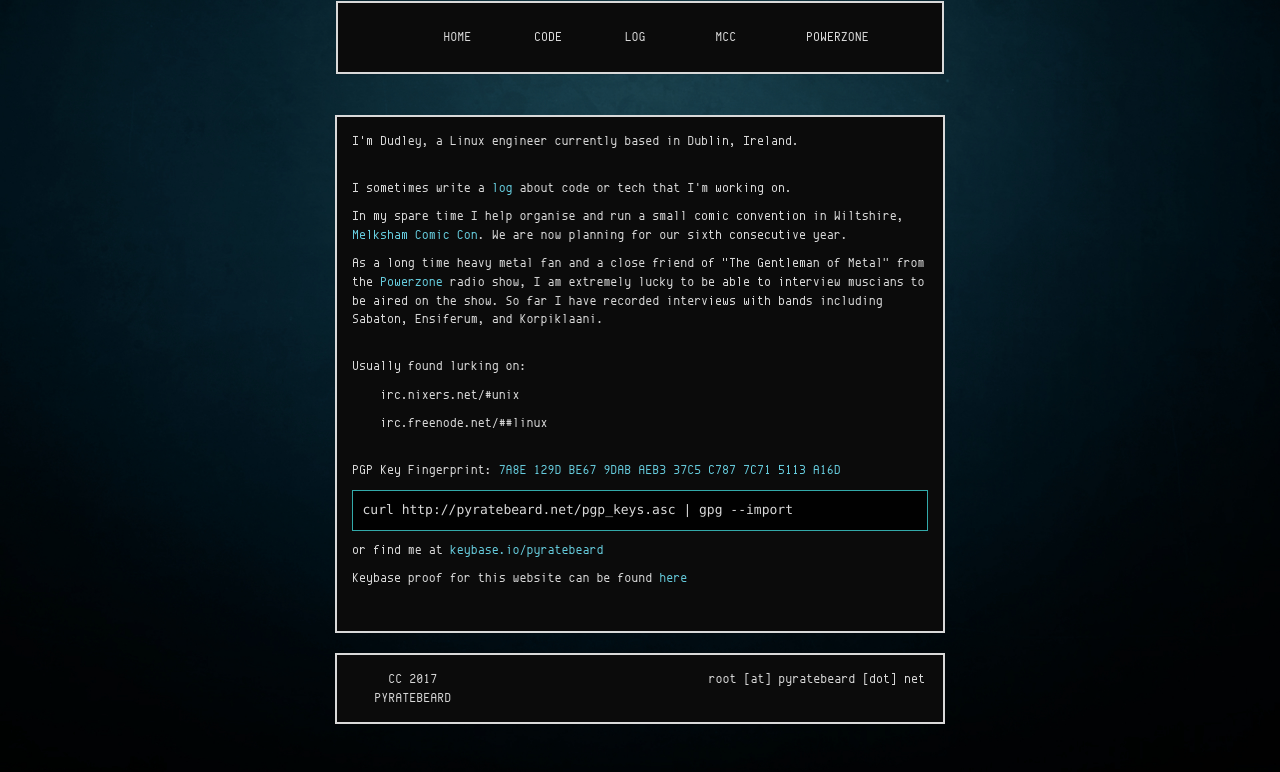
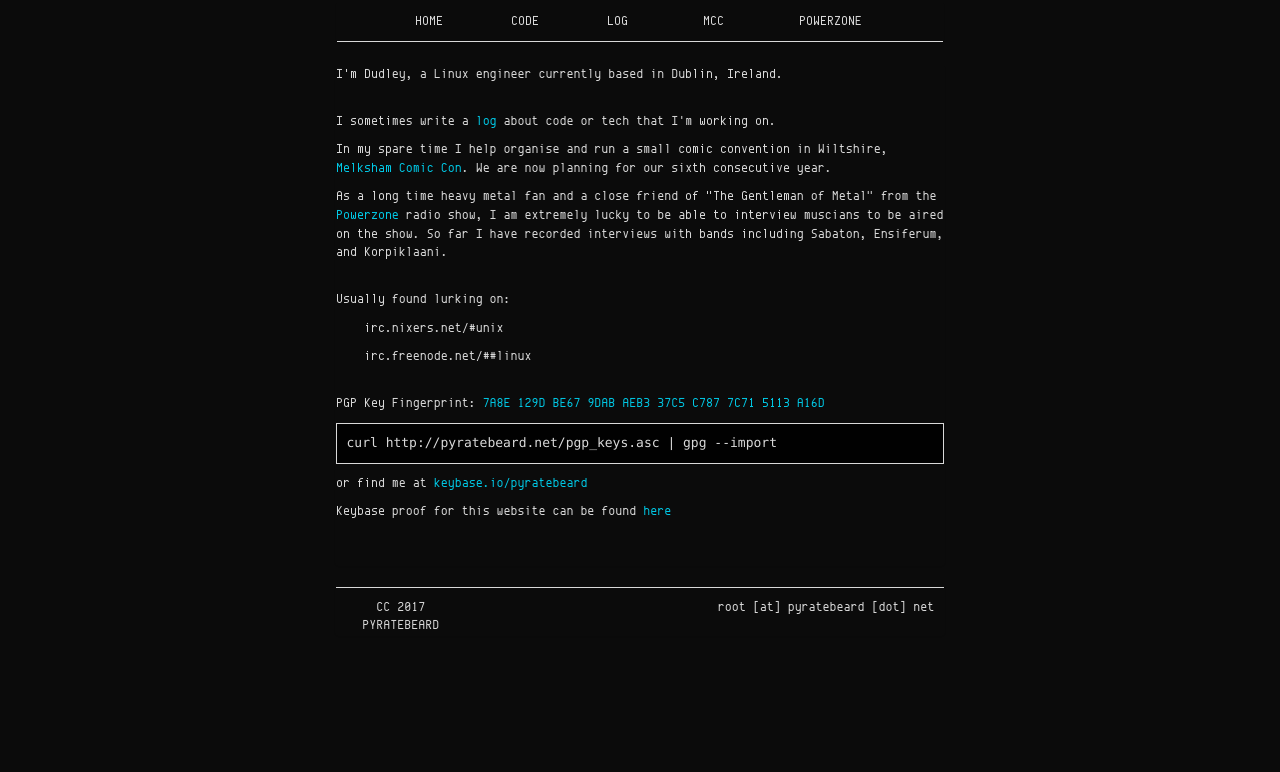
Before and after one commit to pyratebeard/pyratebeard.github.io, a Jekyll site: the page built from index.html, in a window 1280 px wide. Shown: the top 772 px of the page. Built offline with Jekyll 4.4.1, drawn with Linux system fonts in a browser that asks for light colours.

Commit message:
new layout. modified colours and link decorations

```diff
--- a/css/custom.css
+++ b/css/custom.css
@@ -8,12 +8,8 @@
 body {
     font-family: "envy";
     font-size: 1.3em;
-    background-color: #010101;
+    background-color: #0b0b0b;
     color: #d9d9d9;
-    background-image: url("../img/blue_nowhere.jpg");
-    background-size: 100%;
-    background-repeat: no-repeat;
-    background-attachment: fixed;
 }
 a {
     color: #d9d9d9;
@@ -21,40 +17,46 @@ a {
 a:active,
 a:hover {
     text-decoration: none;
-    color: #66ccdd;
 }
-.top {
-    min-height: 50px;
+.nav > li > a {
+    background: transparent;
+    padding: 0px;
 }
 .nav > li > a:hover {
-    background: transparent;
+    background-color: transparent;
+    color: #01c8e5;
+    text-decoration: none;
+}
+.navbar {
+    margin-bottom: 0px;
 }
 .navbar-toggle {
     margin-right: 0px;
-    margin-top: 0px;
+    margin-top: 10px;
     margin-bottom: 0px;
     padding: 0px;
+    float: left;
+}
+.navbar-collapse.collapse {
+    border-bottom: solid #d9d9d9 1px;
+    padding-bottom: 10px;
+    padding-top: 10px;
 }
 .icon-bar {
     background-color: #d9d9d9;
 }
 .panel {
-    border: solid 2px #d9d9d9;
-    border-radius: 0px;
-    background-color: #0b0b0b;
+    background-color: transparent;
 }
-.panel-default > .panel-heading {
-    padding-top: 0px;
-    padding-bottom: 0px;
-    border-top-right-radius: 0px;
-    border-top-left-radius: 0px;
-    border-bottom: solid 1px #d9d9d9;
-    background-color: #0b0b0b;
-    color: #d9d9d9;
+.panel-default {
+    border-color: transparent;
 }
-.panel > .content {
-    background-color: #d9d9d9;
-    color: #0b0b0b;
+.panel-body {
+    padding: 0px;
+}
+.panellist > li > a {
+    text-decoration: none;
+    color: #01c8e5;
 }
 hr {
     margin-top: 3px;
@@ -62,40 +64,39 @@ hr {
     border-top: solid 1px #d9d9d9;
 }
 .content > p > a {
-    color: #66ccdd;
+    color: #01c8e5;
 }
 .content > p > a:hover,
 a:active,
 a:focus {
-    color: #010101;
-    background: #66ccdd;
+    color: #01c8e5;
 }
 ul {
     list-style: none;
 }
 .sidebar > li > a {
-    color: #66ccdd;
+    color: #01c8e5;
 }
 .sidebar > li > a:hover,
 a:active,
 a:focus {
-    color: #010101;
-    background: #66ccdd;
+    color: #01c8e5;
+    background: #01c8e5;
 }
 .guide {
     max-width: 100%;
 }
 .guide > p > a {
-    color: #66ccdd;
+    color: #01c8e5;
 }
 .guide > p > a:hover,
 a:active,
 a:focus {
-    color: #010101;
-    background: #66ccdd;
+    color: #01c8e5;
+    background: #035098;
 }
 code {
-    color: #010101;
+    color: #0b0b0b;
     background-color: #999;
 }
 pre {
@@ -104,22 +105,26 @@ pre {
     background-color: #010101;
     /*font-family: envy; */
     border-radius: 0px;
-    border-color: #33aaaa;
+    border-color: #d9d9d9;
     font-family: monospace;
 }
 blockquote {
     font-size: 1em;
-    border: 1px solid #33aaaa;
-    background-color: #222222;
+    border: 1px solid #01c8e5;
+    background-color: #212121;
     max-width: 90%;
     margin-left: 5%;
 }
 blockquote > p > a {
-    color: #66ccdd;
+    color: #01c8e5;
 }
 blockquote > p > a:hover,
 a:active,
 a:focus {
-    color: #010101;
-    background: #66ccdd;
+    color: #01c8e5;
+    background: #035098;
 }
+footer {
+    border-top: solid #d9d9d9 1px;
+    padding-top: 10px;
+}
```
